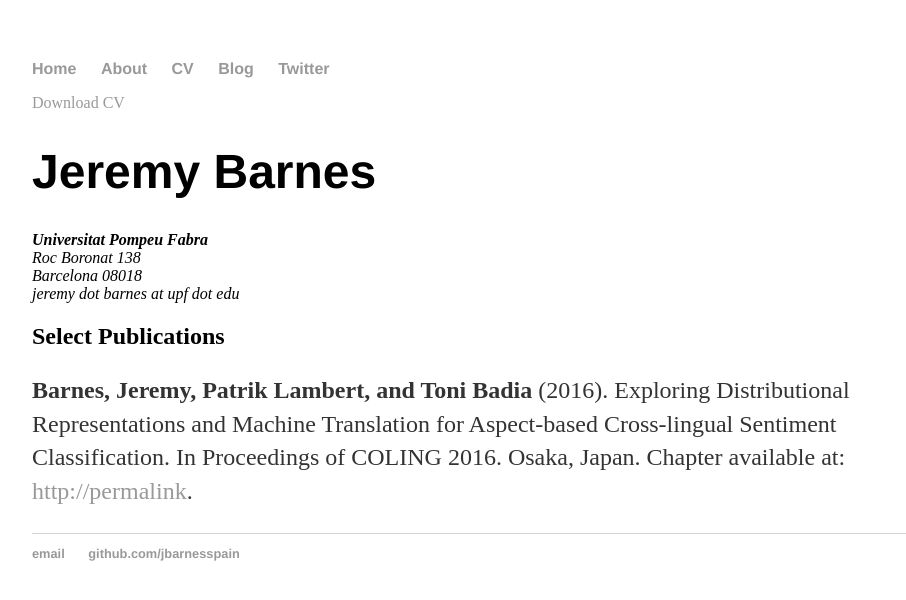
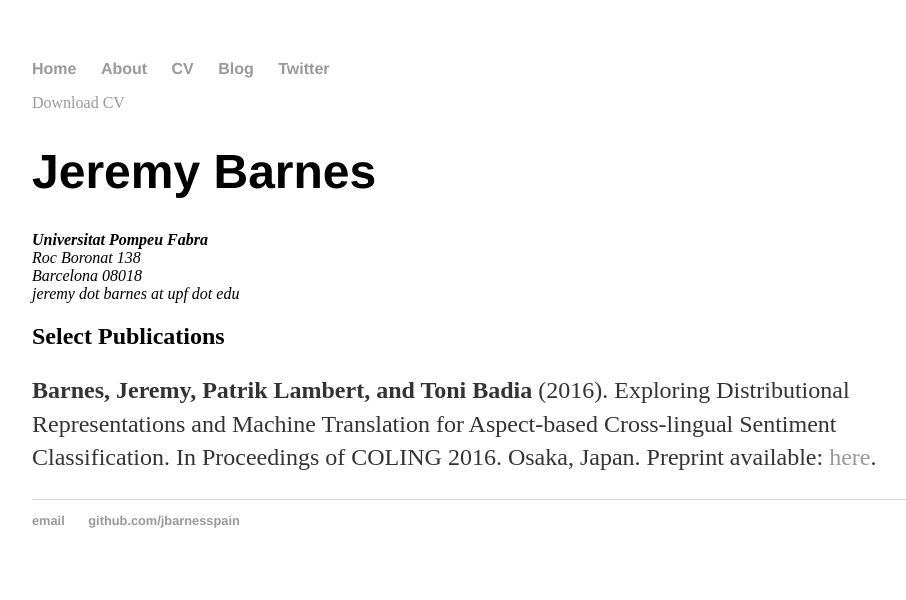
Before and after one commit to jerbarnes/jbarnesspain.github.io, a Jekyll site: the page built from cv/index.html, in a window 1280 px wide. Shown: the top 600 px of the page, without its empty margins (160-1066 px from the left). Built offline with Jekyll 4.4.1, drawn with Linux system fonts in a browser that asks for light colours.

Commit message:
Update index.html

```diff
--- a/cv/index.html
+++ b/cv/index.html
@@ -17,7 +17,7 @@ title: CV
 
 					<p><strong>Barnes, Jeremy, Patrik Lambert, and Toni Badia</strong> (2016). Exploring Distributional
           Representations and Machine Translation for Aspect-based Cross-lingual Sentiment Classification.
-          In Proceedings of COLING 2016. Osaka, Japan. Chapter available at: <a href="#">http://permalink</a>.
+          In Proceedings of COLING 2016. Osaka, Japan. Preprint available: <a href="/downloads/coling2016.pdf">here</a>.
 
 
 	</div>
```
